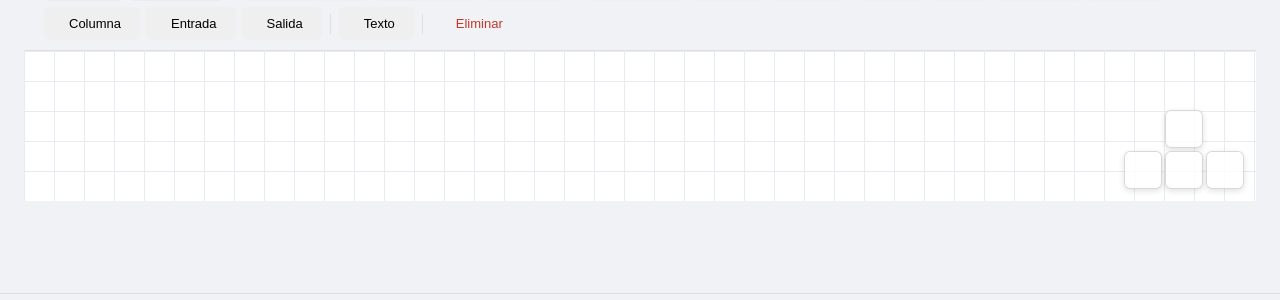
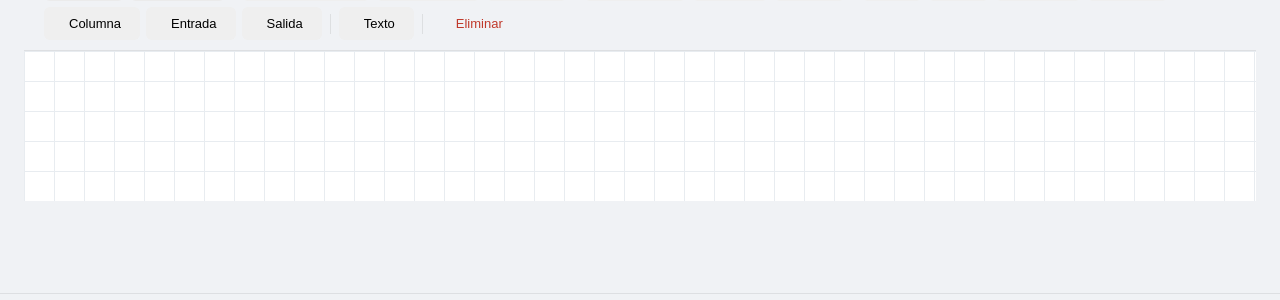
Before and after one commit to fvilpaz/auryapp, a Django app: page /eventos/1/ in a window 1280 px wide. Shown: the part 632-932 px from the top of the page. Run offline with Django 5.2, Linux system fonts and the light colour scheme; a user stored in the database is signed in; data comes from the database, SQL or seed files in the repository; data that the repository does not hold is empty; some libraries are stand-ins or nearby versions.

Commit message:
Plano táctil: scrollbars del tema en vez de flechas, canvas 1100px en móvil
- Sustituye el pad de flechas por scrollbars CSS (14px, color del tema)
- Canvas fijo a 1100px en ≤1024px; el wrapper scrollea horizontal y vertical
- scrollbar-color para Firefox, ::-webkit-scrollbar para Safari/Chrome

Co-Authored-By: Claude Sonnet 4.6 <noreply@anthropic.com>

```diff
--- a/core/static/css/main.css
+++ b/core/static/css/main.css
@@ -1325,42 +1325,22 @@ form { margin: 0; }
 .bc-editar-input-num    { min-width: 60px; max-width: 70px; text-align: center; }
 .bc-editar-input-notas  { min-width: 180px; }
 
-/* Pad de navegación flotante del plano */
-.bc-plano-pan-only  { display: none; }
-.bc-plano-pan-float {
-  position: absolute;
-  bottom: 12px;
-  right: 12px;
-  display: flex;
-  flex-direction: column;
-  align-items: center;
-  gap: 3px;
-  z-index: 50;
-  opacity: 0.82;
-}
-.bc-plano-pan-row {
-  display: flex;
-  gap: 3px;
-}
-.bc-plano-pan-btn {
-  width: 38px;
-  height: 38px;
-  border-radius: var(--radius-sm);
-  border: 1px solid rgba(0,0,0,0.18);
-  background: rgba(255,255,255,0.92);
-  color: var(--color-text);
-  font-size: 16px;
-  display: flex;
-  align-items: center;
-  justify-content: center;
-  cursor: pointer;
-  box-shadow: 0 2px 6px rgba(0,0,0,0.15);
-  backdrop-filter: blur(4px);
-}
-.bc-plano-pan-btn:active { background: rgba(200,200,200,0.95); }
-
+/* Scrollbars del plano en táctil/tablet — gordas y con color de tema */
 @media (max-width: 1024px), (hover: none) and (pointer: coarse) {
-  .bc-plano-pan-only { display: flex; }
+  .bc-plano-wrap {
+    overflow: auto;
+    -webkit-overflow-scrolling: touch;
+  }
+  .bc-plano-wrap::-webkit-scrollbar        { width: 14px; height: 14px; }
+  .bc-plano-wrap::-webkit-scrollbar-track  { background: var(--color-bg); border-radius: 8px; }
+  .bc-plano-wrap::-webkit-scrollbar-thumb  {
+    background: var(--color-primary);
+    border-radius: 8px;
+    border: 3px solid var(--color-bg);
+  }
+  .bc-plano-wrap::-webkit-scrollbar-corner { background: var(--color-bg); }
+  /* Scrollbar estándar (Firefox) */
+  .bc-plano-wrap { scrollbar-width: auto; scrollbar-color: var(--color-primary) var(--color-bg); }
 }
 
 /* Botón guardar manual plano (móvil) */
--- a/core/templates/core/detalle_evento.html
+++ b/core/templates/core/detalle_evento.html
@@ -301,17 +301,8 @@
 
   <!-- Canvas + panel lateral -->
   <div class="bc-plano-main">
-    <div class="bc-plano-wrap" id="plano-wrap" style="position:relative;">
+    <div class="bc-plano-wrap" id="plano-wrap">
       <canvas id="plano-canvas"></canvas>
-      <!-- Pad de navegación flotante (solo táctil / tablet) -->
-      <div class="bc-plano-pan-only bc-plano-pan-float">
-        <button class="bc-plano-pan-btn" data-pan="up"><i class="ti ti-arrow-up"></i></button>
-        <div class="bc-plano-pan-row">
-          <button class="bc-plano-pan-btn" data-pan="left"><i class="ti ti-arrow-left"></i></button>
-          <button class="bc-plano-pan-btn" data-pan="down"><i class="ti ti-arrow-down"></i></button>
-          <button class="bc-plano-pan-btn" data-pan="right"><i class="ti ti-arrow-right"></i></button>
-        </div>
-      </div>
     </div>
 
     <!-- Panel info mesa -->
@@ -448,8 +439,10 @@ document.getElementById('btn-cancelar-doc').addEventListener('click', function()
 
 // ── Plano Fabric.js ──────────────────────────────────────────────────────
 const wrap = document.getElementById('plano-wrap');
-const ES_MOVIL = window.innerWidth < 768;
+const ES_MOVIL = window.innerWidth < 1024;
+const CANVAS_W_MOVIL = 1100; // canvas fijo en táctil, el wrapper scrollea
 function calcCanvasW() {
+  if (ES_MOVIL) return CANVAS_W_MOVIL;
   return wrap.offsetWidth || window.innerWidth;
 }
 function calcCanvasH() {
@@ -1145,17 +1138,6 @@ function recalcularContadores() {
   }
 })();
 
-// ── Pan del canvas (flechas, solo móvil) ─────────────────────────────────
-const PAN_STEP = 80;
-document.querySelectorAll('[data-pan]').forEach(function(btn) {
-  btn.addEventListener('click', function() {
-    const dir = this.dataset.pan;
-    const dx = dir === 'left' ? PAN_STEP : dir === 'right' ? -PAN_STEP : 0;
-    const dy = dir === 'up'   ? PAN_STEP : dir === 'down'  ? -PAN_STEP : 0;
-    canvas.relativePan(new fabric.Point(dx, dy));
-  });
-});
-
 // ── Resetear ─────────────────────────────────────────────────────────────
 document.getElementById('btn-reset').addEventListener('click', function() {
   if (!confirm('¿Borrar todo el plano? Esta acción no se puede deshacer.')) return;
```
